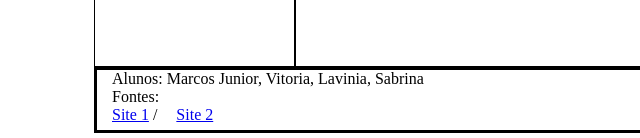
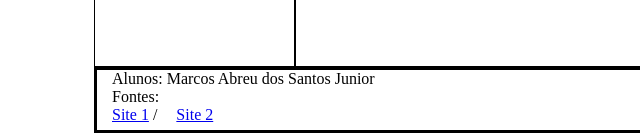
Before and after one commit to Marcolinuxjr/Trabalho-de-Geo-html, a plain HTML site: page index.html in a window 1280 px wide. Shown: the part 1549-1687 px from the top of the page, 73-713 px from the left. Drawn offline with Linux system fonts and the light colour scheme.

Commit message:
Update index.html

```diff
--- a/index.html
+++ b/index.html
@@ -39,7 +39,7 @@
 
         <div id="baixo">
             <div>
-              <p>Alunos: Marcos Junior, Vitoria, Lavinia, Sabrina</p>
+              <p>Alunos: Marcos Abreu dos Santos Junior</p>
             </div>
             <div>
                 <p>Fontes:
```
